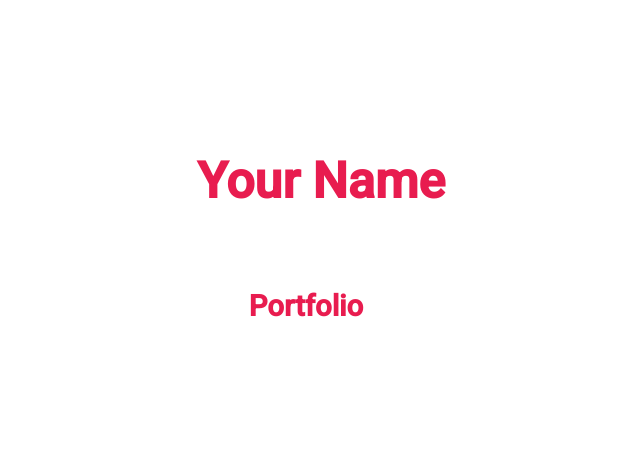
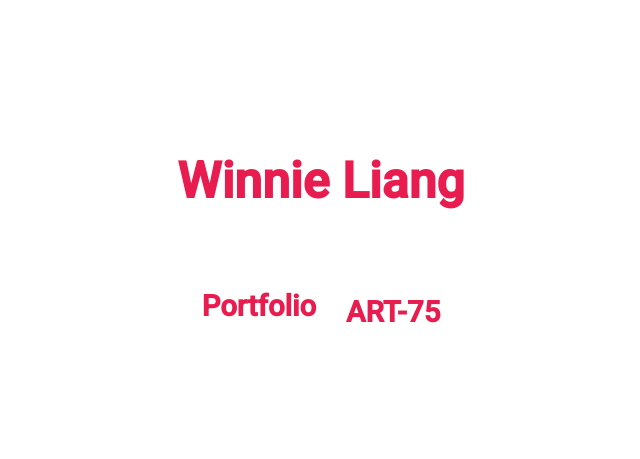
Before and after one commit to w1126l/old-repo, a plain HTML site: page index.html in a window 1280 px wide. Shown: the whole page, without its empty margins (319-959 px from the left). Drawn offline with Linux system fonts and the light colour scheme.

Commit message:
Update index.html

```diff
--- a/index.html
+++ b/index.html
@@ -9,12 +9,13 @@
 
   <body>
     <div class="header">
-      <a href="index.html"><h1>Your Name</h1></a>
+      <a href="index.html"><h1>Winnie Liang</h1></a>
 
       <ul>
         <li>
           <h3><a href="portfolio.html">Portfolio</a></h3>
         </li>
+          <h3><a href="art75.html">ART-75</a></h3>
       <ul>
 
    </div>
```
